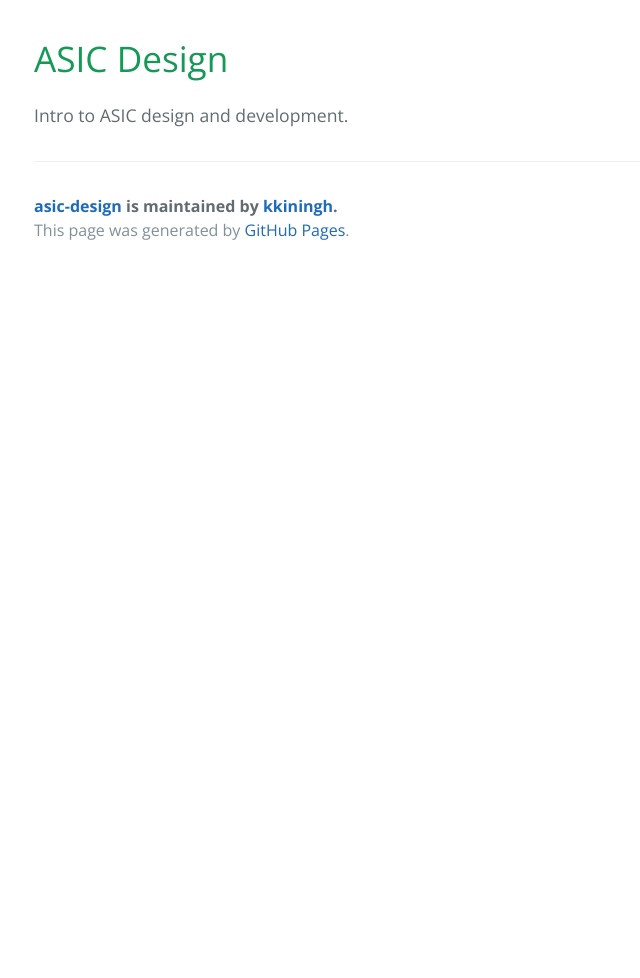
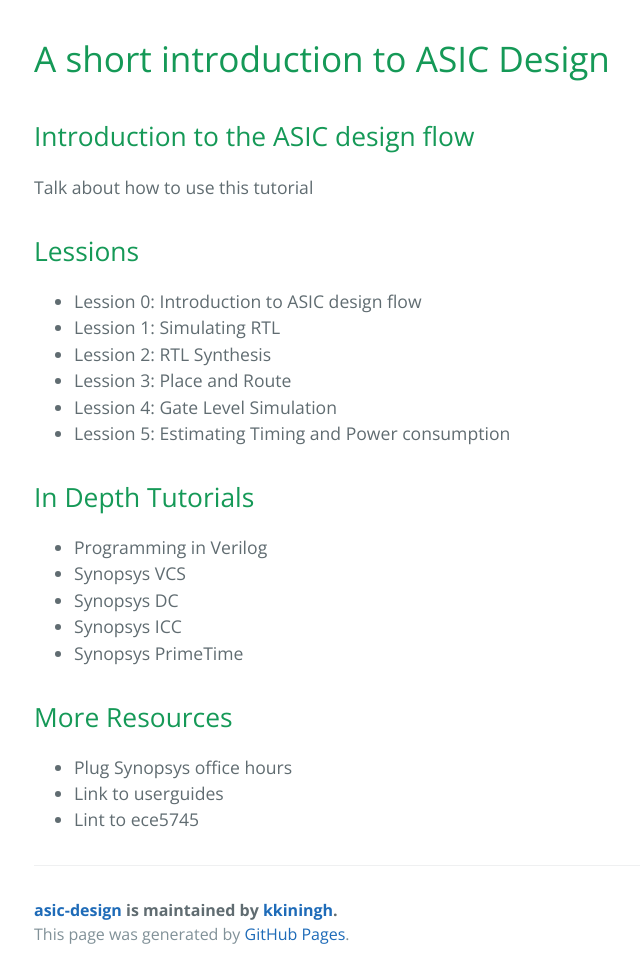
Before and after one commit to kkiningh/asic-design, a Jekyll site: the page built from docs/index.md, in a window 1280 px wide. Shown: the whole page, without its empty margins (190-830 px from the left). Built offline with Jekyll 4.4.1, drawn with Linux system fonts in a browser that asks for light colours; our own code applies the rules of GitHub Pages for plain Markdown files; before the commit the page ends 900 px from its top, so only the background shows below that.

Commit message:
Add template for tutorials

```diff
--- a/docs/index.md
+++ b/docs/index.md
@@ -1,4 +1,33 @@
-ASIC Design
-===========
+A short introduction to ASIC Design
+===
 
-Intro to ASIC design and development.
+Introduction to the ASIC design flow
+---
+
+Talk about how to use this tutorial
+
+Lessions
+---
+
+ - Lession 0: Introduction to ASIC design flow
+ - Lession 1: Simulating RTL
+ - Lession 2: RTL Synthesis
+ - Lession 3: Place and Route
+ - Lession 4: Gate Level Simulation
+ - Lession 5: Estimating Timing and Power consumption
+
+In Depth Tutorials
+---
+
+ - Programming in Verilog
+ - Synopsys VCS
+ - Synopsys DC
+ - Synopsys ICC
+ - Synopsys PrimeTime
+
+More Resources
+---
+
+ - Plug Synopsys office hours
+ - Link to userguides
+ - Lint to ece5745
```
